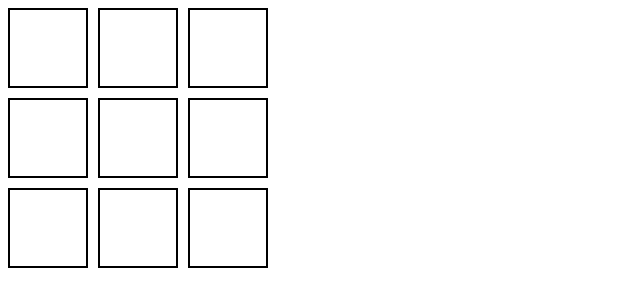
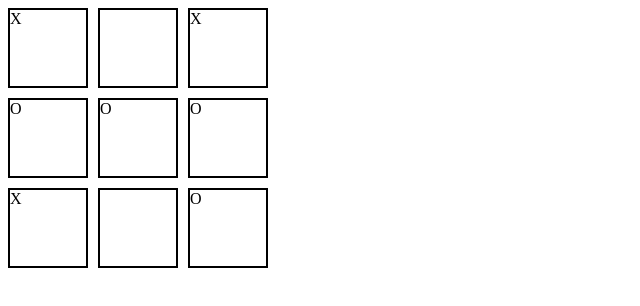
Before and after one commit to AbhiIfYouMust/Tic-Tac-Toe, a plain HTML site: page index.html in a window 1280 px wide. Shown: the full height of the page, 0-640 px from the left. Drawn offline with Linux system fonts and the light colour scheme.

Commit message:
Created gameBoard object and displayed its content on DOM

```diff
--- a/index.html
+++ b/index.html
@@ -9,7 +9,7 @@
 </head>
 <body>
 
-    <div id="GameBoard">
+    <div id="gameBoard">
         <div class="tile" id="T-1"></div>
         <div class="tile" id="T-2"></div>
         <div class="tile" id="T-3"></div>
--- a/script.js
+++ b/script.js
@@ -0,0 +1,25 @@
+const gameBoard = (() => {
+    //parent array that have 3 arrays with O or X
+    const parentArray = [['X',null,'X'],['O','O','O'],['X',null,'O']];
+
+    function displayBoard() {
+
+        // Tile array which begins from tile on grid 1x1 and goes 1x2, 1x3, 2x1 and so on
+        const tiles = Array.from(document.querySelectorAll('.tile'));
+
+        for (let i = 0; i < parentArray.length; i++) {
+            for (let j = 0; j < parentArray[i].length; j++) {
+                tiles[0].textContent = parentArray[i][j];
+
+                // Removes populated tile from tiles array so the 0th element is the required tile
+                tiles.shift();
+            };
+        };
+    };
+
+    return {displayBoard};
+
+  })();
+
+
+gameBoard.displayBoard();
--- a/style.css
+++ b/style.css
@@ -1,4 +1,4 @@
-#GameBoard {
+#gameBoard {
     display: grid;
     grid-template-columns: repeat(3, 80px);
     grid-template-rows: repeat(3,80px);
```
